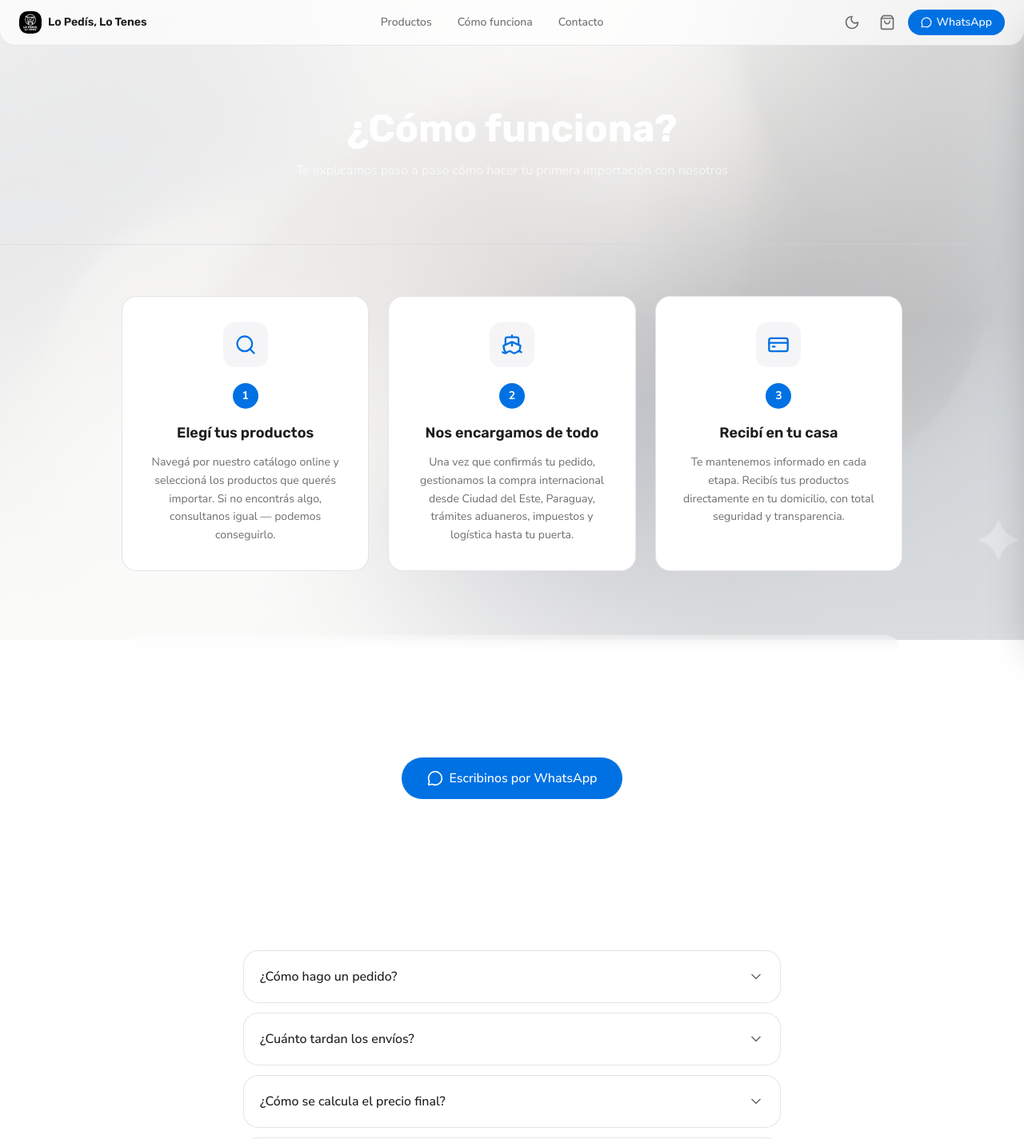
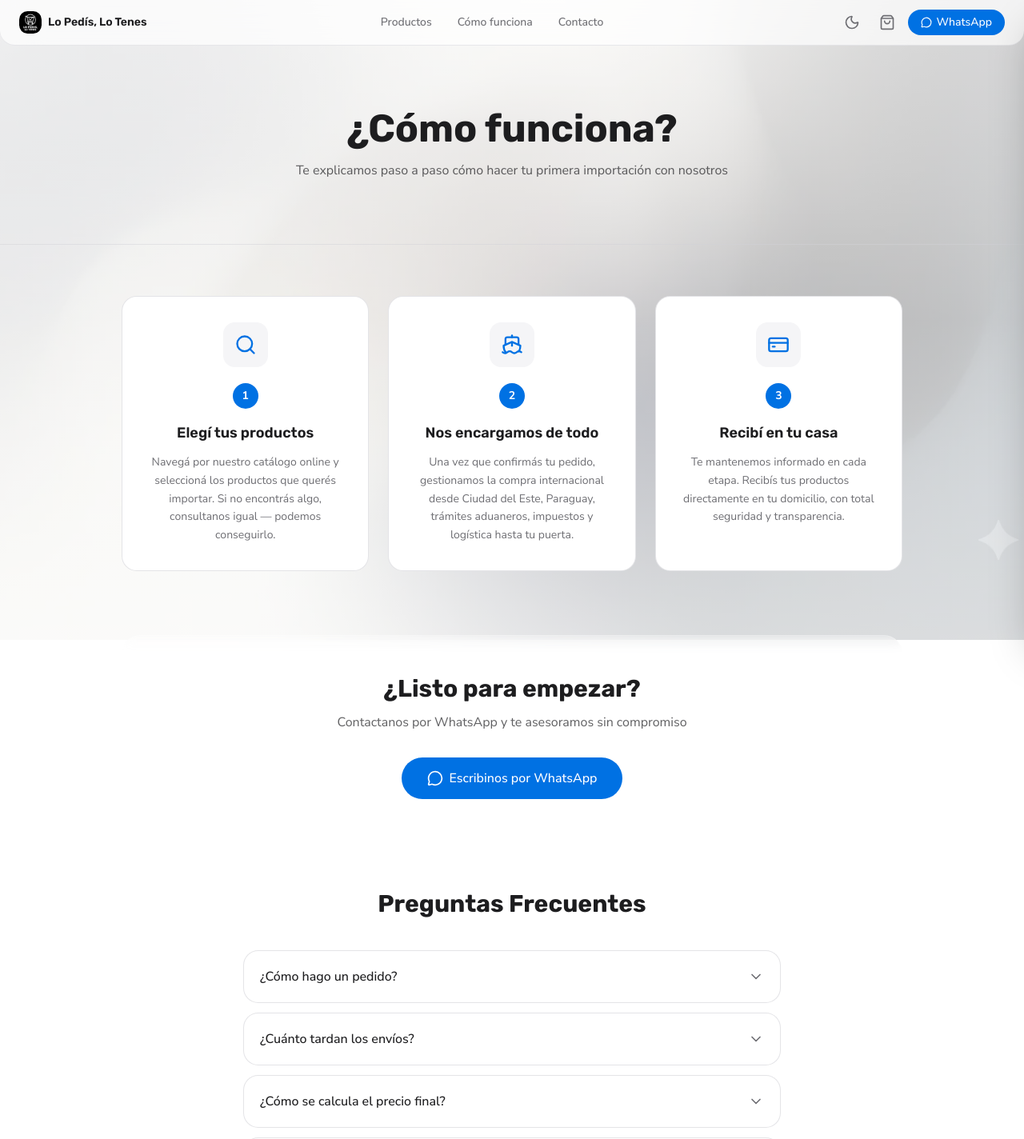
Before and after one commit to phloquillo35/importexpress, a Next.js app: page /como-funciona in a window 1280 px wide. Shown: the top 1424 px of the page at 80% size. Built offline with nearby package versions, Linux system fonts and the light colour scheme.

Commit message:
fix: textos visibles en modo claro en productos/como-funciona/contacto

```diff
--- a/src/app/(public)/como-funciona/page.tsx
+++ b/src/app/(public)/como-funciona/page.tsx
@@ -38,10 +38,10 @@ export default function ComoFuncionaPage() {
     <div>
       <div className="border-b border-border/50">
         <div className="max-w-7xl mx-auto px-4 sm:px-6 py-14 lg:py-20 text-center">
-          <h1 className="text-3xl sm:text-4xl lg:text-5xl font-bold text-white font-heading mb-4">
+          <h1 className="text-3xl sm:text-4xl lg:text-5xl font-bold text-foreground font-heading mb-4">
             ¿Cómo funciona?
           </h1>
-          <p className="text-white/70 max-w-xl mx-auto">
+          <p className="text-foreground/70 dark:text-muted-foreground max-w-xl mx-auto">
             Te explicamos paso a paso cómo hacer tu primera importación con nosotros
           </p>
         </div>
@@ -93,10 +93,10 @@ export default function ComoFuncionaPage() {
         </div>
 
         <div className="text-center mb-16 rounded-3xl py-12 px-6 backdrop-blur-sm bg-card/10 border border-white/20">
-          <h2 className="text-2xl sm:text-3xl font-bold text-white font-heading mb-3">
+          <h2 className="text-2xl sm:text-3xl font-bold text-foreground font-heading mb-3">
             ¿Listo para empezar?
           </h2>
-          <p className="text-white/70 mb-8 max-w-lg mx-auto">
+          <p className="text-foreground/70 dark:text-muted-foreground mb-8 max-w-lg mx-auto">
             Contactanos por WhatsApp y te asesoramos sin compromiso
           </p>
           <Link
@@ -111,7 +111,7 @@ export default function ComoFuncionaPage() {
         </div>
 
         <div className="max-w-2xl mx-auto">
-          <h2 className="text-2xl sm:text-3xl font-bold text-white font-heading text-center mb-10">
+          <h2 className="text-2xl sm:text-3xl font-bold text-foreground font-heading text-center mb-10">
             Preguntas Frecuentes
           </h2>
           <div className="space-y-3">
--- a/src/app/(public)/contacto/page.tsx
+++ b/src/app/(public)/contacto/page.tsx
@@ -41,10 +41,10 @@ export default function ContactoPage() {
     <div>
       <div className="border-b border-border/50">
         <div className="max-w-7xl mx-auto px-4 sm:px-6 py-14 lg:py-20 text-center">
-          <h1 className="text-3xl sm:text-4xl lg:text-5xl font-bold text-white font-heading mb-4">
+          <h1 className="text-3xl sm:text-4xl lg:text-5xl font-bold text-foreground font-heading mb-4">
             Contacto
           </h1>
-          <p className="text-white/70 max-w-xl mx-auto">
+          <p className="text-foreground/70 dark:text-muted-foreground max-w-xl mx-auto">
             Estamos para ayudarte. Elegí el canal que prefieras
           </p>
         </div>
@@ -81,11 +81,11 @@ export default function ContactoPage() {
           <div className="w-12 h-12 rounded-xl bg-card/20 flex items-center justify-center mx-auto mb-4 border border-white/30">
             <MapPin className="w-6 h-6 text-primary" />
           </div>
-          <h3 className="text-lg font-semibold text-white font-heading mb-2">Ubicación</h3>
-          <p className="text-white/70">
+          <h3 className="text-lg font-semibold text-foreground font-heading mb-2">Ubicación</h3>
+          <p className="text-foreground/70 dark:text-muted-foreground">
             Tucumán, Argentina
           </p>
-          <p className="text-white/70 text-sm mt-2">
+          <p className="text-foreground/70 dark:text-muted-foreground text-sm mt-2">
             Importamos desde Ciudad del Este, Paraguay con envíos a todo el país
           </p>
         </div>
--- a/src/app/(public)/productos/page.tsx
+++ b/src/app/(public)/productos/page.tsx
@@ -98,8 +98,8 @@ function ProductosContent() {
     <div>
       <div className="border-b border-border/50">
         <div className="max-w-7xl mx-auto px-4 sm:px-6 py-10 lg:py-14">
-          <h1 className="text-3xl sm:text-4xl lg:text-5xl font-bold text-white font-heading mb-2">Catálogo</h1>
-          <p className="text-white/70">{total} productos disponibles</p>
+          <h1 className="text-3xl sm:text-4xl lg:text-5xl font-bold text-foreground font-heading mb-2">Catálogo</h1>
+          <p className="text-foreground/70 dark:text-muted-foreground">{total} productos disponibles</p>
         </div>
       </div>
 
```
